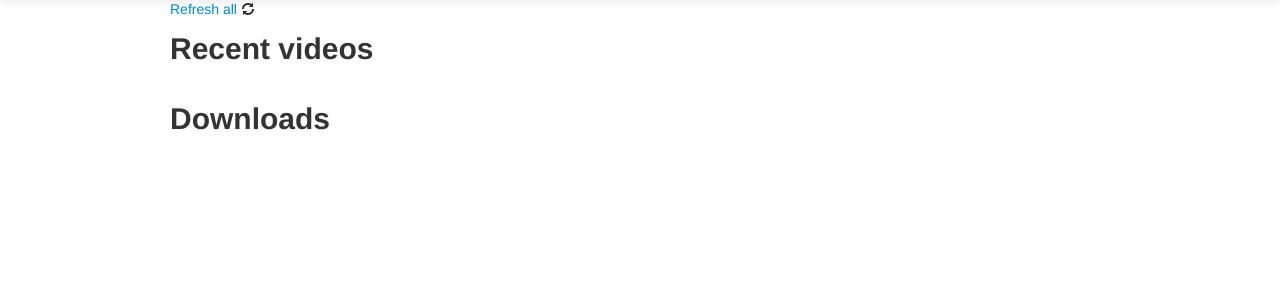
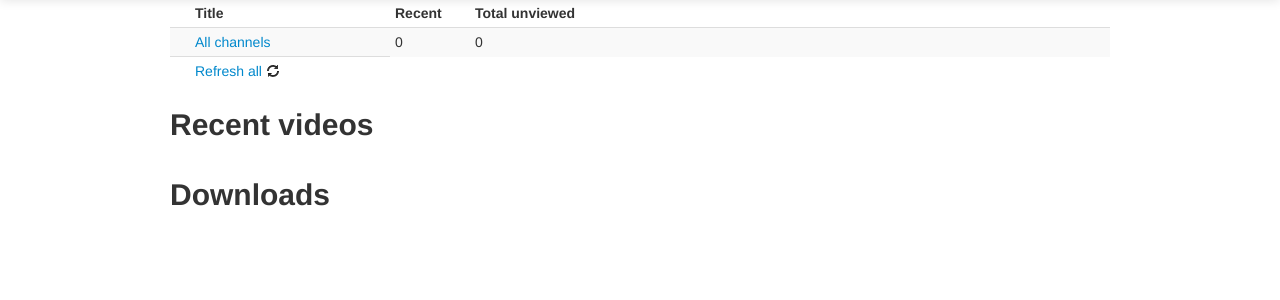
Before and after one commit to dbr/webtools, a Django app: page /youtube/ in a window 1280 px wide. Shown: the part 41-341 px from the top of the page. Run offline with Django 3.2, Linux system fonts and the light colour scheme; data that the repository does not hold is empty; some libraries are stand-ins or nearby versions.

Commit message:
Revert "Attempt at more compact listing of channels, using icons instead of a list"
This reverts commit dd4eb7c8190d63d0c30ddb61aa031f3432bd4e76.

```diff
--- a/ytdl/templates/ytdl/list_channels.html
+++ b/ytdl/templates/ytdl/list_channels.html
@@ -4,40 +4,49 @@
 <link href="/static/css/pop.css" media="all" rel="stylesheet" type="text/css"/>
 <script language="javascript" src="/static/js/jquery.pop.js" type="text/javascript"></script>
 <script language="javascript" src="/static/js/jquery.timeago.js" type="text/javascript"></script>
-<script language="javascript" src="/static/js/bootstrap.js" type="text/javascript"></script>
 {% endblock %}
 
 {% block content %}
 
 {% include "ytdl/navbar.html" %}
 
+<table class="table table-striped table-hover table-condensed" id="videos">
+  <colgroup>
+    <col width="20px"></col>
+    <col width="200px"></col>
+    <col width="80px"></col>
+    <col></col>
+  </colgroup>
+  <thead>
+    <th></th>
+    <th>Title</th>
+    <th>Recent</th>
+    <th>Total unviewed</th>
+  </thead>
+  <tr>
+    <td></td>
+    <td><a href="{% url 'ytdl.views.view_channel' '_all' %}">All channels</a></td>
+    <td>0</td>
+    <td>0</td>
+  </tr>
+  {% for chan in channels %}
+  <tr>
+    <td><a href="{% url 'ytdl.views.refresh_channel' chan.id %}" class="async"><i class="icon-refresh"></i></a></td>
+    <td>
+      <a href="{% url 'ytdl.views.view_channel' chan.id %}">
+        <img width="12px" src="{% url 'ytdl.views.channel_icon' chan.id %}"> {{ chan.chanid }}
+      </a>
+    </td>
+    <td>{{chan.num_unviewed_recently}}</td>
+    <td>{{chan.num_unviewed}}</td>
+  </tr>
+  {% endfor %}
 
-
-<div style="width:600px;">
-
-{% for chan in channels %}
-<div style="float: left; padding: 5px">
-  <!-- Main view-channel link -->
-  <a href="{% url 'ytdl.views.view_channel' chan.id %}"
-     data-toggle="tooltip" data-placement="bottom" title="{{ chan.chanid }}">
-    <img width="44px" src="{% url 'ytdl.views.channel_icon' chan.id %}" class="img-thumbnail" title="hi">
-  </a>
-  <br>
-  <!-- Refresh channel link -->
-  <a href="{% url 'ytdl.views.refresh_channel' chan.id %}" class="async"
-     data-toggle="tooltip" data-title="Refresh">
-    <span class="badge">{{ chan.num_unviewed_recently }}</span>
-  </a>
-</div>
-{% endfor %}
-<div class="clearfix">
-</div>
-
-<a href="{% url 'ytdl.views.refresh_all' %}" class="async">Refresh all <i class="icon-refresh"></i></a>
-
-<script type="text/javascript">
-  $("a").tooltip();
-</script>
+  <tr>
+    <td></td>
+    <td><a href="{% url 'ytdl.views.refresh_all' %}" class="async">Refresh all <i class="icon-refresh"></i></a></td>
+  </tr>
+</table>
 
 
 <h2>Recent videos</h2>
```
